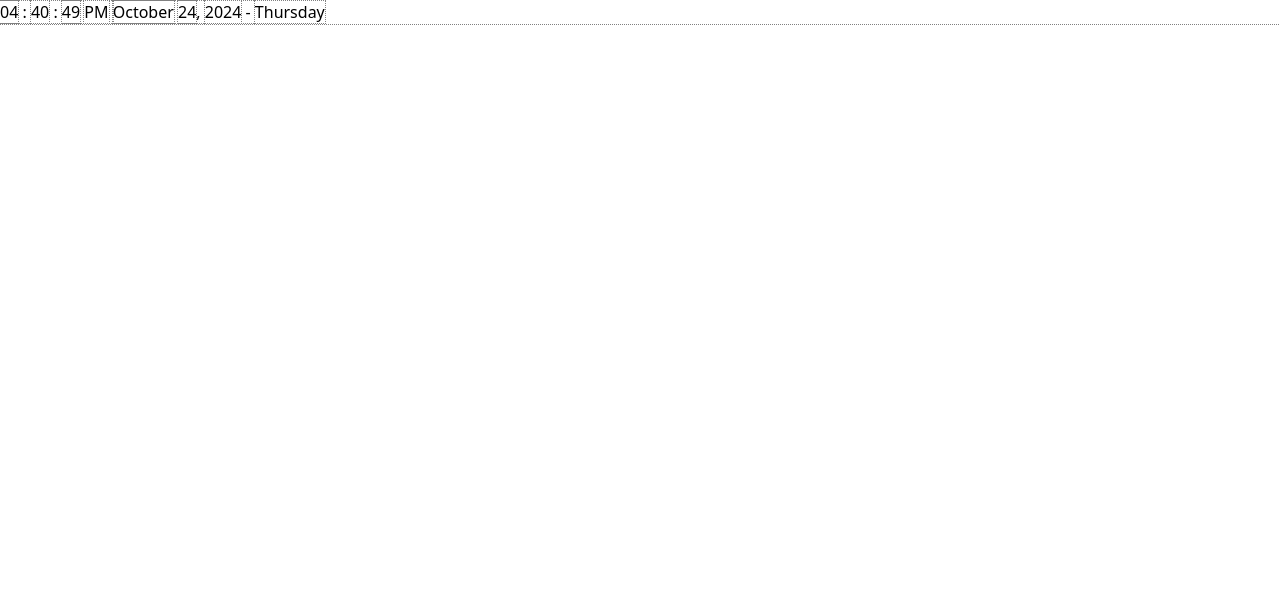
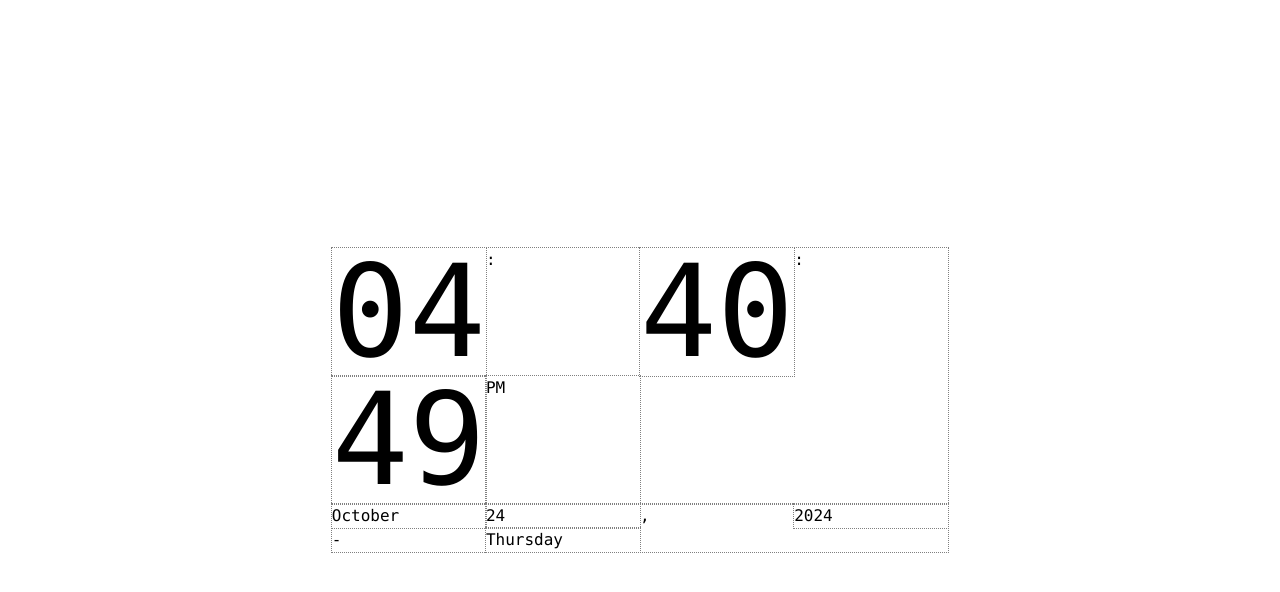
Before and after one commit to RyanHirte/Date-Time-Tailwind, a website: page public/index.html in a window 1280 px wide. Drawn offline with nearby package versions, Linux system fonts and the light colour scheme; files that its build step writes are made by us from their sources.

Commit message:
Using Tailwind

```diff
--- a/public/index.html
+++ b/public/index.html
@@ -11,25 +11,25 @@
     <script src="date.js" defer></script>
 
 </head>
-<body>
+<body class="h-screen flex items-center justify-center">
 
     <main>
 
         <!-- Time -->
-        <time class="time">
-                <data class="hours">HH</data> :
-                <data class="minutes">MM</data> :
-                <data class="seconds">SS</data>
-                <data class="amOrPM">AM/PM</data>
+        <time class="time container mx-auto block grid lg:grid-cols-4 md:grid-cols-2 font-mono">
+                <data class="hours block text-9xl">HH</data> :
+                <data class="minutes block text-9xl">MM</data> :
+                <data class="seconds block text-9xl">SS</data>
+                <data class="amOrPM block">AM/PM</data>
             </time>
 
 
         <!-- Date -->
-        <time class="date">
-          <data class="month">Month</data>
-          <data class="dayOfMonth">00</data>,
-          <data class="year">0000</data> -
-          <data class="dayOfWeek">SMTWTFS</data>
+        <time class="date container mx-auto block grid lg:grid-cols-4 md:grid-cols-2 font-mono">
+          <data class="month block">Month</data>
+          <data class="dayOfMonth block">00</data>,
+          <data class="year block">0000</data> -
+          <data class="dayOfWeek block">SMTWTFS</data>
         </time>
 
       </main>
```
